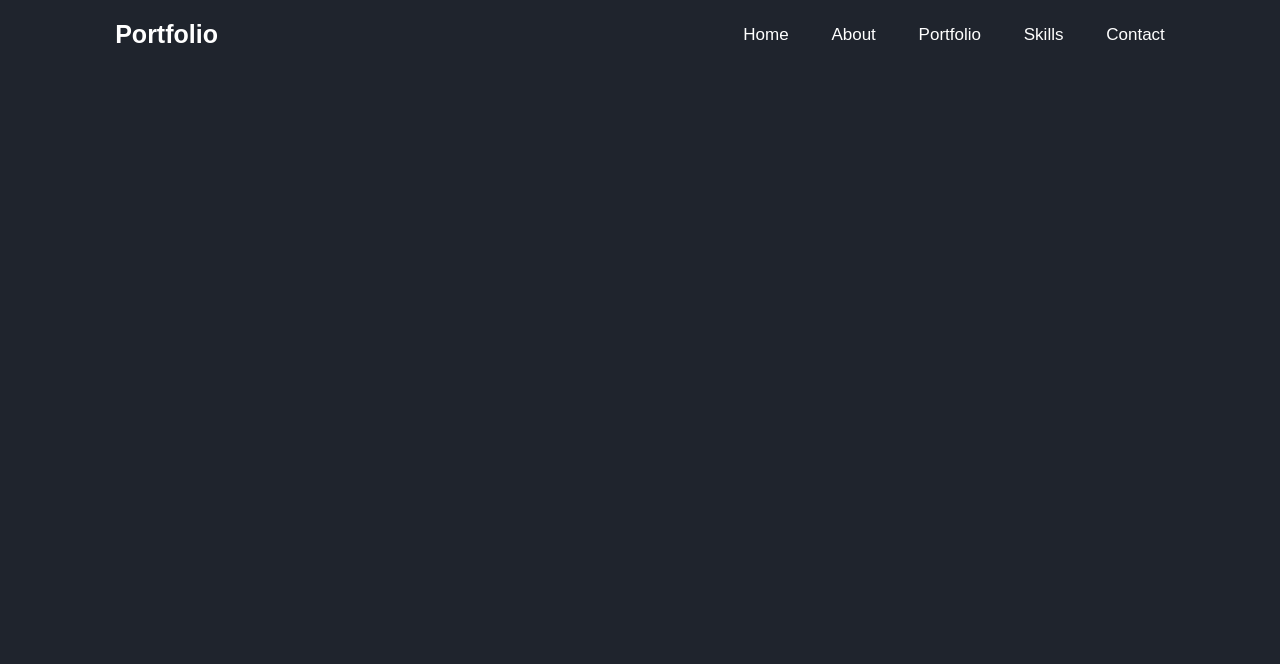
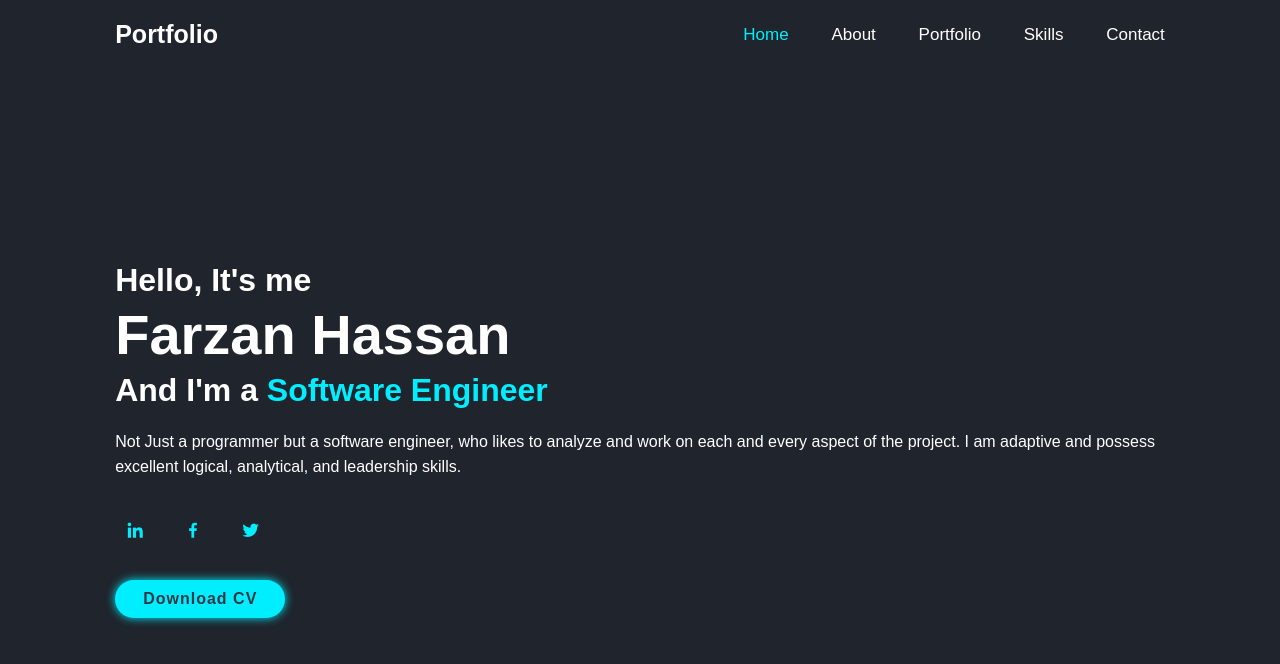
Before and after one commit to x-farzan/Portfolio, a plain HTML site: page index.html in a window 1280 px wide. Drawn offline with nearby package versions, Linux system fonts and the light colour scheme.

Commit message:
Home page complete

```diff
--- a/css/style.css
+++ b/css/style.css
@@ -61,6 +61,86 @@ body {
   transition: 0.3s;
 }
 
-.navbar a:hover {
+.navbar a:hover,
+navbar a.active {
   color: var(--main-color);
 }
+
+#menu-icon {
+  font-size: 3.6rem;
+  color: var(--text-color);
+  display: none;
+}
+
+section {
+  min-height: 100vh;
+  padding: 10rem 9% 2rem;
+}
+
+span {
+  color: var(--main-color);
+}
+
+.home {
+  display: flex;
+  justify-content: center;
+  align-items: center;
+}
+
+.home-content h3 {
+  font-size: 3.2rem;
+  font-weight: 700;
+}
+
+.home-content h3:nth-of-type(2) {
+  margin-bottom: 2rem;
+}
+
+.home-content h1 {
+  font-size: 5.6rem;
+  font-weight: 700;
+  line-height: 1.3;
+}
+
+.home-content p {
+  font-size: 1.6rem;
+  line-height: 1.6;
+}
+
+.social-media a {
+  display: inline-flex;
+  justify-content: center;
+  align-items: center;
+  width: 4rem;
+  height: 4rem;
+  background: transparent;
+  border: 0.2rem solid --main-color;
+  border-radius: 50%;
+  font-size: 2rem;
+  color: var(--main-color);
+  margin: 3rem 1.5rem 3rem 0;
+  transition: 0.5s ease;
+}
+
+.social-media a:hover {
+  background: var(--main-color);
+  color: var(--second-bg-color);
+  box-shadow: 0 0 1rem var(--main-color);
+}
+
+.btn {
+  display: inline-block;
+  padding: 1rem 2.8rem;
+  background: var(--main-color);
+  border-radius: 4rem;
+  box-shadow: 0 0 1rem var(--main-color);
+  font-size: 1.6rem;
+  color: var(--second-bg-color);
+  letter-spacing: 0.1rem;
+  font-weight: 600;
+  transition: 0.5s ease;
+}
+
+.btn:hover {
+  box-shadow: none;
+}
--- a/index.html
+++ b/index.html
@@ -5,19 +5,50 @@
     <meta name="viewport" content="width=device-width, initial-scale=1.0" />
     <title>Portfolio</title>
 
+    <!-- custom css -->
     <link rel="stylesheet" href="./css/style.css" />
+
+    <!-- BOx icons -->
+    <link
+      href="https://unpkg.com/boxicons@2.1.4/css/boxicons.min.css"
+      rel="stylesheet"
+    />
   </head>
   <body>
     <header class="header">
       <a href="#" class="logo">Portfolio</a>
 
+      <i class="bx bx-menu" id="menu-icon"></i>
+
       <navbar class="navbar">
-        <a href="#home">Home</a>
+        <a href="#home" class="active">Home</a>
         <a href="#about">About</a>
         <a href="#portfolio">Portfolio</a>
         <a href="#skills">Skills</a>
         <a href="#contact">Contact</a>
       </navbar>
     </header>
+
+    <!-- Home section design -->
+    <section class="home" id="home">
+      <div class="home-content">
+        <h3>Hello, It's me</h3>
+        <h1>Farzan Hassan</h1>
+        <h3>And I'm a <span>Software Engineer</span></h3>
+        <p>
+          Not Just a programmer but a software engineer, who likes to analyze
+          and work on each and every aspect of the project. I am adaptive and
+          possess excellent logical, analytical, and leadership skills.
+        </p>
+        <div class="social-media">
+          <a href="#"><i class="bx bxl-linkedin"></i></a>
+          <a href="#"><i class="bx bxl-facebook"></i></a>
+          <a href="#"><i class="bx bxl-twitter"></i></a>
+        </div>
+        <a href="" class="btn">Download CV</a>
+      </div>
+    </section>
+
+    <script src="js/script.js"></script>
   </body>
 </html>
```
Also changed, not shown: js/script.js (added).
